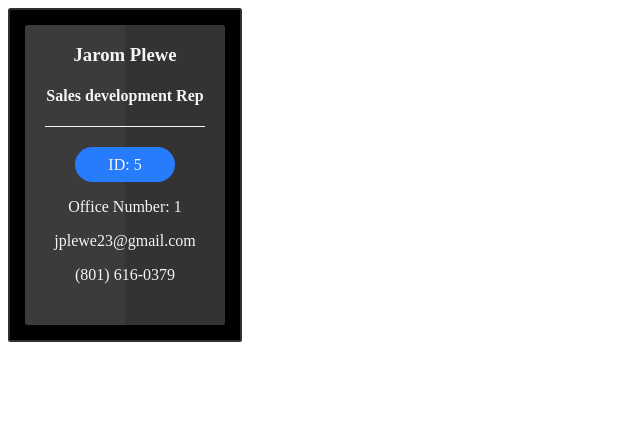
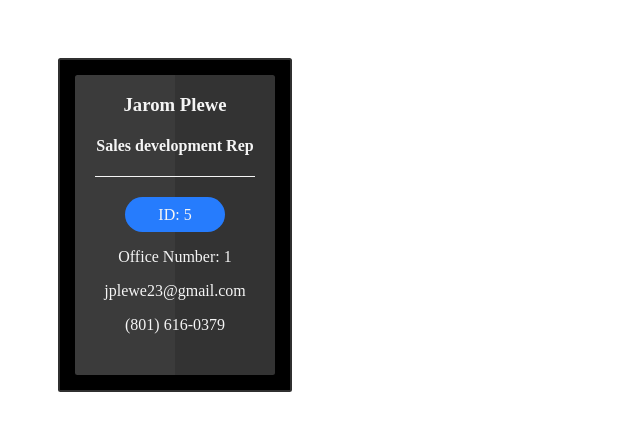
Before and after one commit to jaromplewe/custom-card-1, a plain HTML site: page index.html in a window 1280 px wide. Shown: the whole page, without its empty margins (0-640 px from the left). Drawn offline with nearby package versions, Linux system fonts and the light colour scheme.

Commit message:
fixed screenshots

```diff
--- a/assets/style.css
+++ b/assets/style.css
@@ -1,7 +1,10 @@
+body {
+    padding: 50px;
+}
+
 .dark-card-wrap {
     /* alignment */
     padding: 10px;
-    margin: 50px;
     text-align: center;
     vertical-align: middle;
     display: table-cell;
```
Also changed, not shown: assets/screenshots/hovered.png, assets/screenshots/natural.png.
